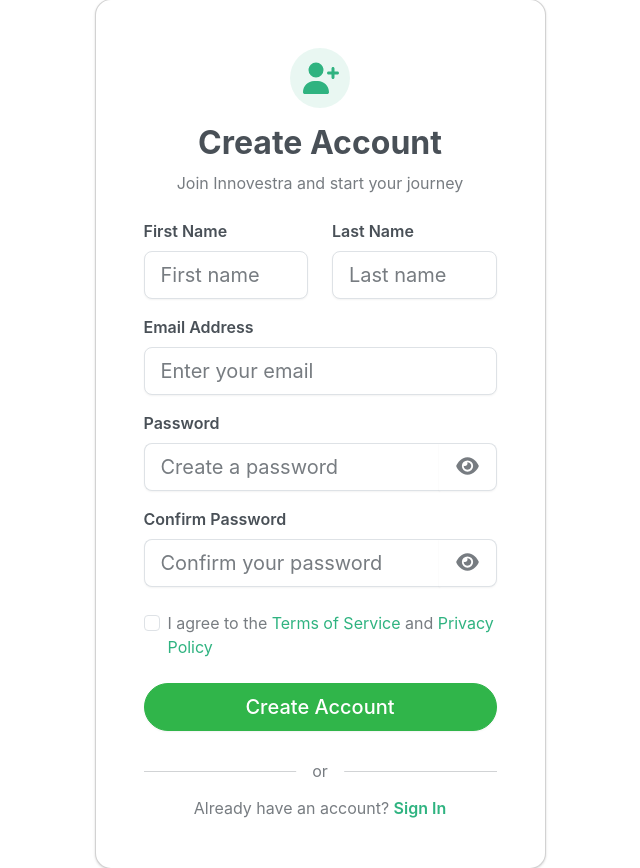
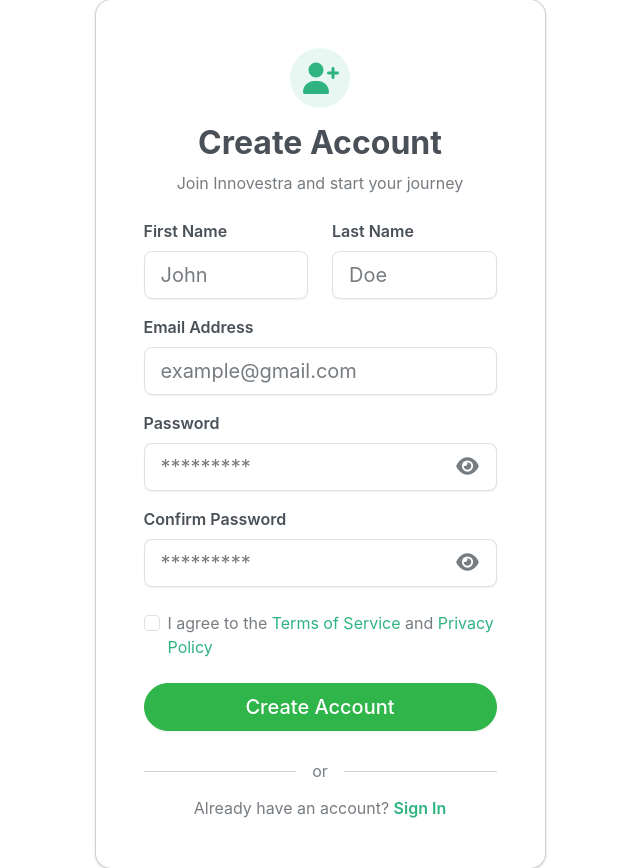
Before and after one commit to innovestra/innovestra, a Django app: page /auth/account/register/ in a window 1280 px wide. Shown: the part 187-1055 px from the top of the page, without its empty margins (320-960 px from the left). Run offline with Django 5.2, Linux system fonts and the light colour scheme; some libraries are stand-ins or nearby versions.

Commit message:
Account templates adjustments

```diff
--- a/templates/account/forgot_password.html
+++ b/templates/account/forgot_password.html
@@ -47,7 +47,7 @@
                             <div class="mb-4">
                                 <label for="id_email" class="form-label fw-semibold">Email Address</label>
                                 <input type="email" class="form-control form-control-lg {% if form.email.errors %}is-invalid{% endif %}"
-                                       id="id_email" name="email" placeholder="Enter your email address"
+                                       id="id_email" name="email" placeholder="example@gmail.com"
                                        value="{{ form.email.value|default:'' }}" required autofocus>
                                 {% if form.email.errors %}
                                     <div class="invalid-feedback">{{ form.email.errors.0 }}</div>
--- a/templates/account/login.html
+++ b/templates/account/login.html
@@ -45,9 +45,9 @@
 
                             <!-- Username -->
                             <div class="mb-3">
-                                <label for="id_username" class="form-label fw-semibold">Username or Email</label>
+                                <label for="id_username" class="form-label fw-semibold">Username</label>
                                 <input type="text" class="form-control form-control-lg {% if form.username.errors %}is-invalid{% endif %}"
-                                       id="id_username" name="username" placeholder="Enter your username"
+                                       id="id_username" name="username" placeholder="example@gmail.com"
                                        value="{{ form.username.value|default:'' }}" required autofocus>
                                 {% if form.username.errors %}
                                     <div class="invalid-feedback">{{ form.username.errors.0 }}</div>
@@ -59,7 +59,7 @@
                                 <label for="id_password1" class="form-label fw-semibold">Password</label>
                                 <div class="input-group input-group-lg">
                                     <input type="password" class="form-control form-control-lg border-end-0 {% if form.password.errors %}is-invalid{% endif %}"
-                                           id="id_password1" name="password" placeholder="Enter your password" required>
+                                           id="id_password1" name="password" placeholder="*********" required>
                                     <button class="btn btn-outline-secondary border-start-0 bg-white" type="button" id="togglePassword1">
                                         <i class="fa-solid fa-eye text-muted" id="eyeIcon"></i>
                                     </button>
--- a/templates/account/register.html
+++ b/templates/account/register.html
@@ -38,7 +38,7 @@
                                 <div class="col-md-6 mb-3">
                                     <label for="id_first_name" class="form-label fw-semibold">First Name</label>
                                     <input type="text" class="form-control form-control-lg {% if form.first_name.errors %}is-invalid{% endif %}"
-                                           id="id_first_name" name="first_name" placeholder="First name"
+                                           id="id_first_name" name="first_name" placeholder="John"
                                            value="{{ form.first_name.value|default:'' }}" required>
                                     {% if form.first_name.errors %}
                                         <div class="invalid-feedback">{{ form.first_name.errors.0 }}</div>
@@ -47,7 +47,7 @@
                                 <div class="col-md-6 mb-3">
                                     <label for="id_last_name" class="form-label fw-semibold">Last Name</label>
                                     <input type="text" class="form-control form-control-lg {% if form.last_name.errors %}is-invalid{% endif %}"
-                                           id="id_last_name" name="last_name" placeholder="Last name"
+                                           id="id_last_name" name="last_name" placeholder="Doe"
                                            value="{{ form.last_name.value|default:'' }}" required>
                                     {% if form.last_name.errors %}
                                         <div class="invalid-feedback">{{ form.last_name.errors.0 }}</div>
@@ -59,7 +59,7 @@
                             <div class="mb-3">
                                 <label for="id_email" class="form-label fw-semibold">Email Address</label>
                                 <input type="email" class="form-control form-control-lg {% if form.email.errors %}is-invalid{% endif %}"
-                                       id="id_email" name="email" placeholder="Enter your email"
+                                       id="id_email" name="email" placeholder="example@gmail.com"
                                        value="{{ form.email.value|default:'' }}" required>
                                 {% if form.email.errors %}
                                     <div class="invalid-feedback">{{ form.email.errors.0 }}</div>
@@ -71,7 +71,7 @@
                                 <label for="id_password1" class="form-label fw-semibold">Password</label>
                                 <div class="input-group input-group-lg">
                                     <input type="password" class="form-control form-control-lg border-end-0 {% if form.password1.errors %}is-invalid{% endif %}"
-                                           id="id_password1" name="password" placeholder="Create a password" required>
+                                           id="id_password1" name="password" placeholder="*********" required>
                                     <button class="btn btn-outline-secondary border-start-0 bg-white" type="button" id="togglePassword1">
                                         <i class="fa-solid fa-eye text-muted" id="eyeIcon1"></i>
                                     </button>
@@ -86,7 +86,7 @@
                                 <label for="id_password2" class="form-label fw-semibold">Confirm Password</label>
                                 <div class="input-group input-group-lg">
                                     <input type="password" class="form-control form-control-lg border-end-0 {% if form.password2.errors %}is-invalid{% endif %}"
-                                           id="id_password2" name="password2" placeholder="Confirm your password" required>
+                                           id="id_password2" name="password2" placeholder="*********" required>
                                     <button class="btn btn-outline-secondary border-start-0 bg-white" type="button" id="togglePassword2">
                                         <i class="fa-solid fa-eye text-muted" id="eyeIcon2"></i>
                                     </button>
--- a/templates/account/reset_password.html
+++ b/templates/account/reset_password.html
@@ -38,7 +38,7 @@
                                 <label for="id_new_password1" class="form-label fw-semibold">New Password</label>
                                 <div class="input-group input-group-lg">
                                     <input type="password" class="form-control form-control-lg border-end-0 {% if form.new_password1.errors %}is-invalid{% endif %}"
-                                           id="id_new_password1" name="new_password1" placeholder="Enter new password" required autofocus>
+                                           id="id_new_password1" name="new_password1" placeholder="*********" required autofocus>
                                     <button class="btn btn-outline-secondary border-start-0 bg-white" type="button" id="togglePassword1">
                                         <i class="fa-solid fa-eye text-muted" id="eyeIcon1"></i>
                                     </button>
@@ -53,7 +53,7 @@
                                 <label for="id_new_password2" class="form-label fw-semibold">Confirm New Password</label>
                                 <div class="input-group input-group-lg">
                                     <input type="password" class="form-control form-control-lg border-end-0 {% if form.new_password2.errors %}is-invalid{% endif %}"
-                                           id="id_new_password2" name="new_password2" placeholder="Confirm new password" required>
+                                           id="id_new_password2" name="new_password2" placeholder="*********" required>
                                     <button class="btn btn-outline-secondary border-start-0 bg-white" type="button" id="togglePassword2">
                                         <i class="fa-solid fa-eye text-muted" id="eyeIcon2"></i>
                                     </button>
```
